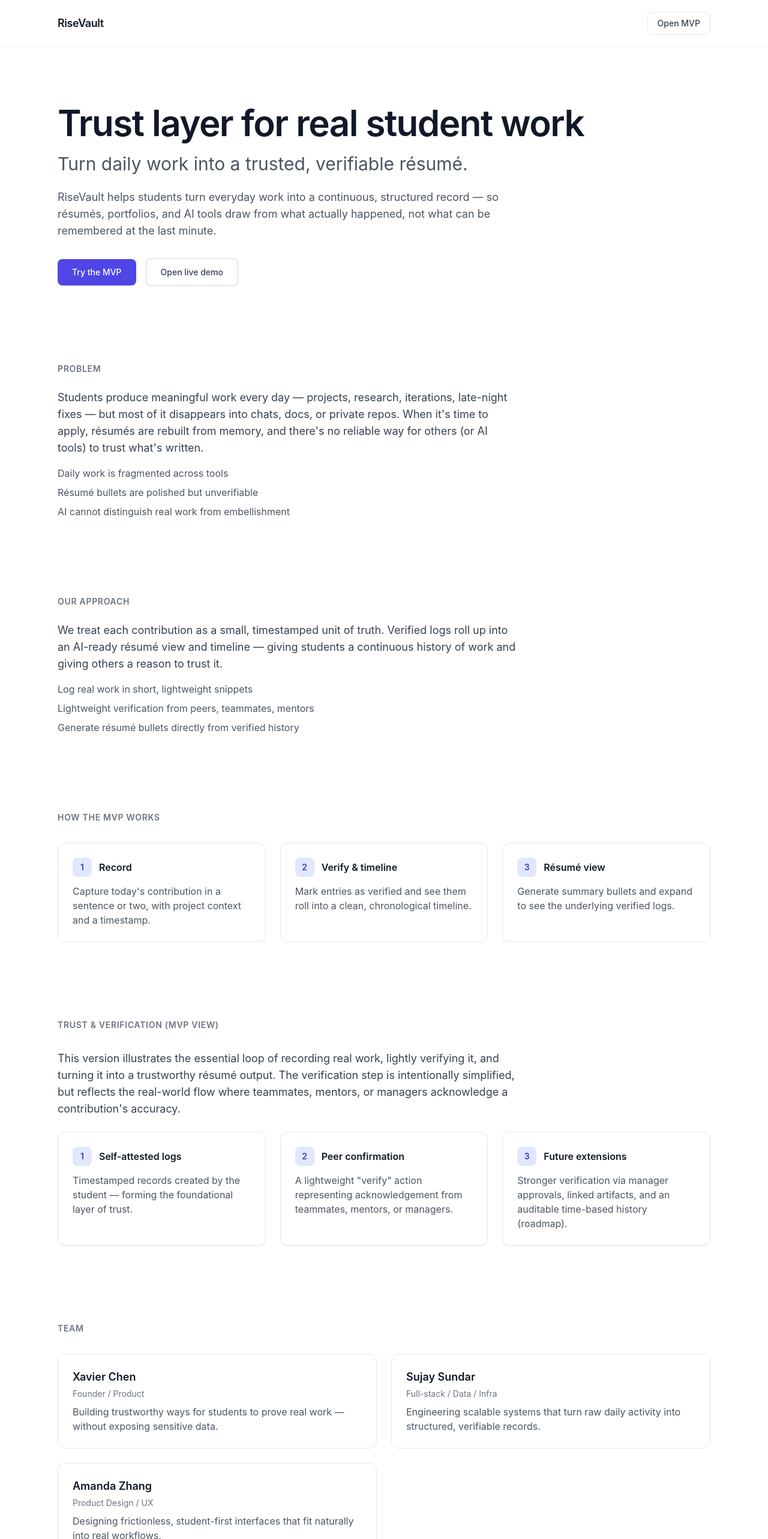
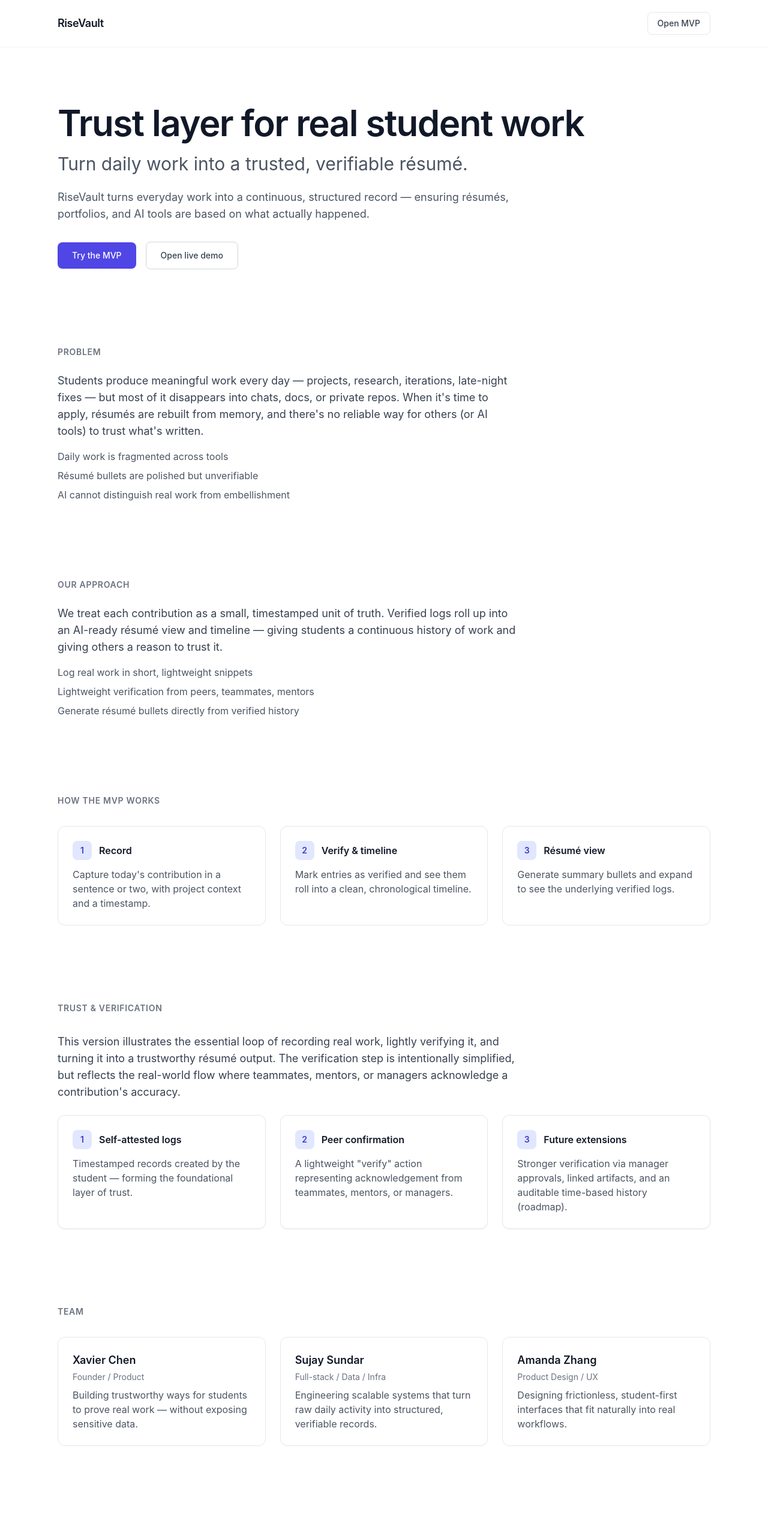
Before and after one commit to wowno1090858718/risevault-mvp, a Next.js app: page /landing in a window 1280 px wide. Shown: the top 2566 px of the page at 60% size. Built offline with nearby package versions, Linux system fonts and the light colour scheme.

Commit message:
RiseVault Landing Page — Final Professional Version

```diff
--- a/app/landing/page.tsx
+++ b/app/landing/page.tsx
@@ -37,9 +37,7 @@
           </div>
 
           <p className="mt-4 mb-8 max-w-3xl text-base sm:text-lg text-gray-600">
-            RiseVault helps students turn everyday work into a continuous, structured
-            record — so résumés, portfolios, and AI tools draw from what actually
-            happened, not what can be remembered at the last minute.
+            RiseVault turns everyday work into a continuous, structured record — ensuring résumés, portfolios, and AI tools are based on what actually happened.
           </p>
 
           <div className="flex flex-wrap items-center gap-4 pt-2">
@@ -145,7 +143,7 @@
         {/* Trust & Verification Section */}
         <section id="trust-model" className="mb-24 space-y-8 sm:mb-32">
           <h2 className="text-sm font-semibold uppercase tracking-wider text-gray-500">
-            Trust & verification (MVP view)
+            Trust & verification
           </h2>
           <div className="space-y-6">
             <p className="max-w-3xl text-base leading-relaxed text-gray-700 sm:text-lg">
@@ -199,7 +197,7 @@
           <h2 className="text-sm font-semibold uppercase tracking-wider text-gray-500">
             Team
           </h2>
-          <div className="grid gap-6 sm:grid-cols-2">
+          <div className="grid grid-cols-1 sm:grid-cols-2 lg:grid-cols-3 gap-6">
             <div className="rounded-xl border border-gray-200 bg-white p-6">
               <div className="mb-1 text-base sm:text-lg font-semibold text-gray-900">Xavier Chen</div>
               <div className="mb-2 text-sm text-gray-500">Founder / Product</div>
```
